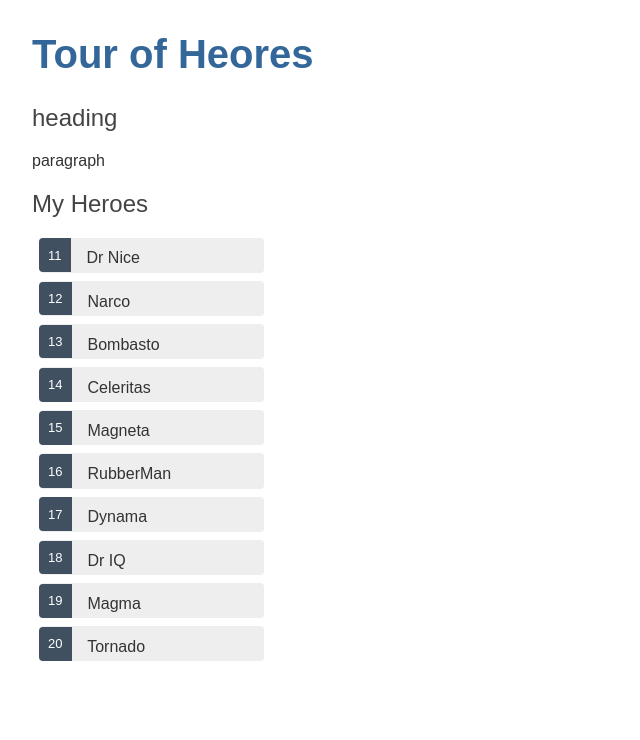
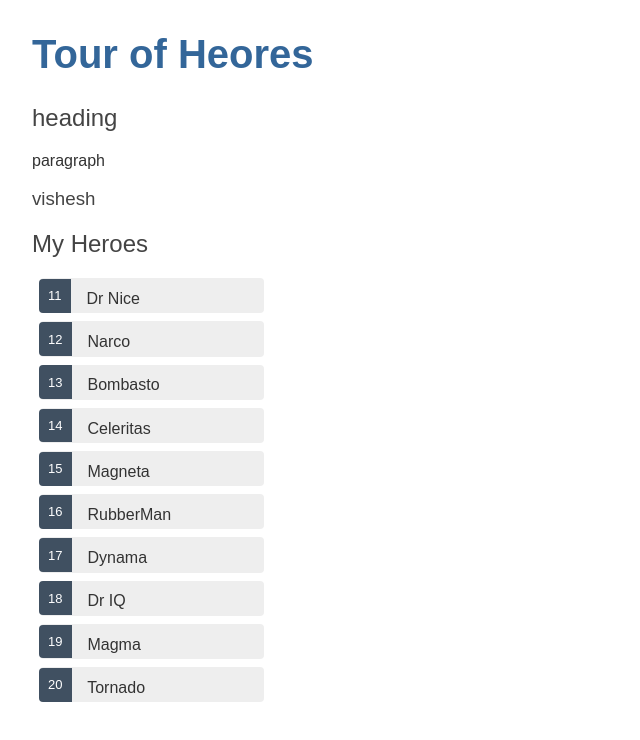
Before and after one commit to visheshparab/php-demo, an Angular app: page / in a window 1280 px wide. Shown: the top 740 px of the page, without its empty margins (0-640 px from the left). Built offline with nearby package versions, Linux system fonts and the light colour scheme.

Commit message:
Update app.component.html
added h3 heading

```diff
--- a/src/app/app.component.html
+++ b/src/app/app.component.html
@@ -1,4 +1,5 @@
 <h1>{{title}}</h1>
 <h2>heading</h2>
 <p>paragraph</p>
+<h3>vishesh</h3>
 <app-heroes></app-heroes>
```
